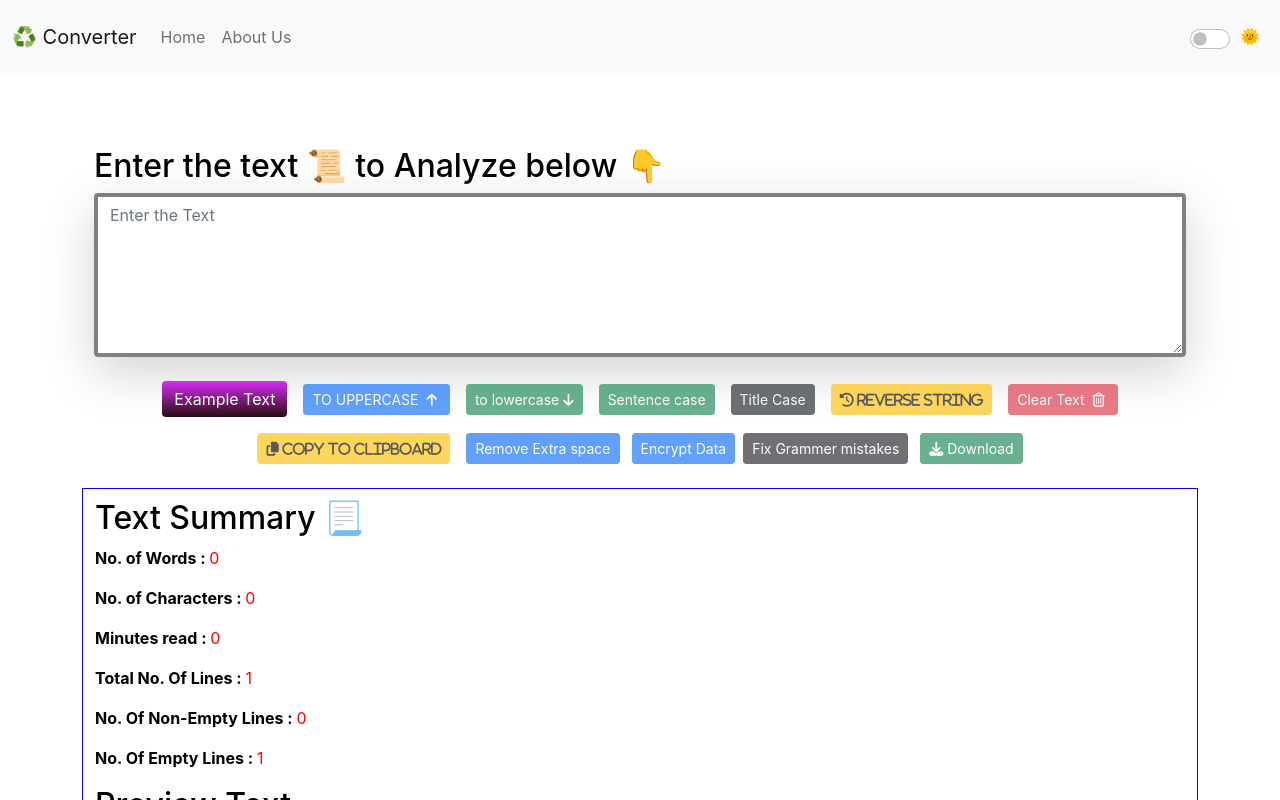
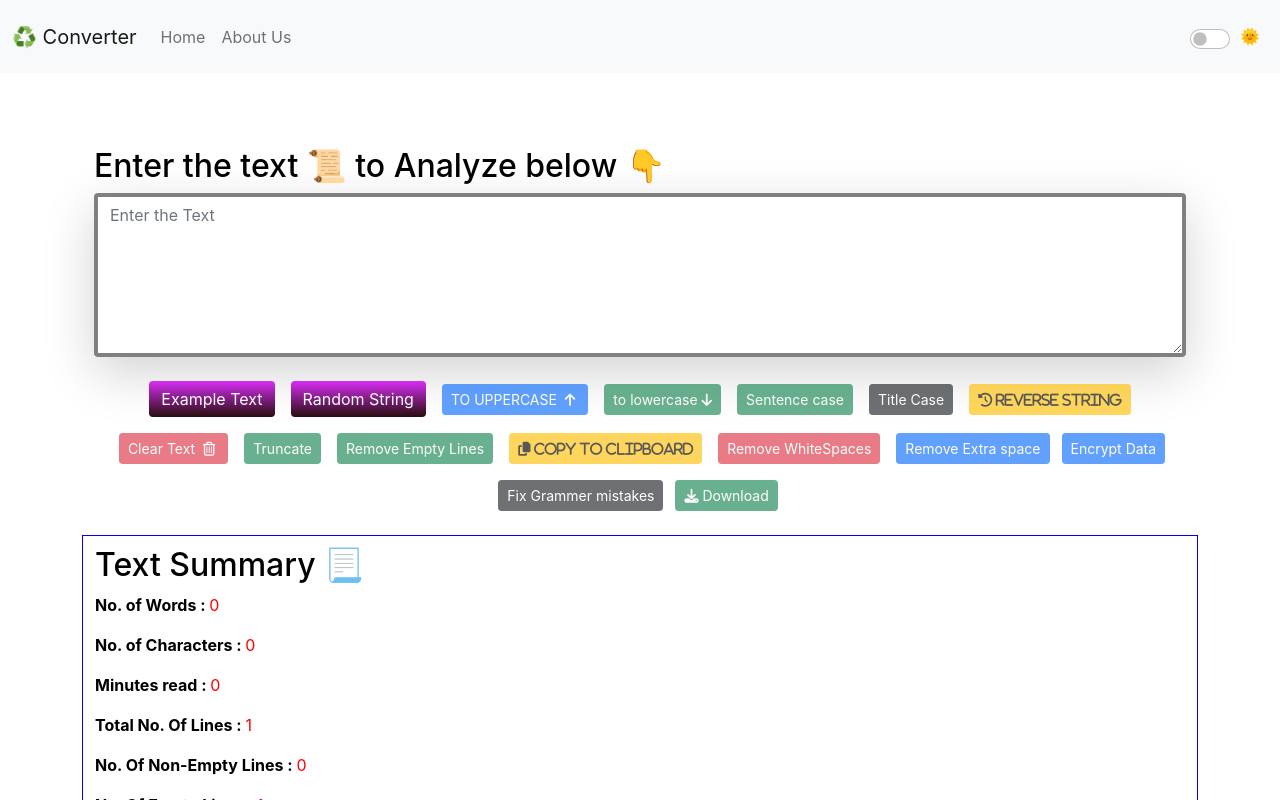
Before and after one commit to shubhamkumar5051/Convert-Case, a React (Create React App) app: page / in a window 1280 px wide. Shown: the top 800 px of the page. Built offline with nearby package versions, Linux system fonts and the light colour scheme.

Commit message:
feat multiple string functions

```diff
--- a/src/App.js
+++ b/src/App.js
@@ -17,7 +17,7 @@ function App() {
     });
     setTimeout(() => {
       setAlert(null);
-    }, 2000);
+    }, 3000);
   };
 
   //toggle function
--- a/src/components/Footer.js
+++ b/src/components/Footer.js
@@ -67,10 +67,11 @@ export default function Footer(props) {
             // style={{ backgroundColor: `rgba(0, 0, 0, 0.7)` }}
           >
             <a
+              style={{ textDecoration: "none" }}
               className={`text-${props.mode === "light" ? "dark" : "light"}`}
               href="https://portfolio-shubhamkr5051.netlify.app/"
             >
-              © 2021 Copyright- Shubham kumar
+              © 2021 Copyright- Shubham Kumar
             </a>
           </div>
         </footer>
--- a/src/components/TextForm.js
+++ b/src/components/TextForm.js
@@ -75,7 +75,7 @@ export default function TextForm(props) {
 
   //example logic
   const Example = () => {
-    const exampleString = `Welcome to String Converter.. To change the case of your text, paste it here and press the corresponding buttons below`;
+    const exampleString = `Welcome to String Converter..\nTo change the case of your text, paste it here and press the corresponding buttons below`;
     setText(exampleString);
     props.showAlert("Demo Example", "success");
   };
@@ -87,6 +87,48 @@ export default function TextForm(props) {
     setText(finalSentence);
     props.showAlert("Reversed", "success");
   }
+  //truncate string
+  const toTruncate = () => {
+    const str = text;
+    let num = 0;
+    var temp = 0;
+    num = prompt("Enter the length to Truncate the string");
+    if (str.length > num) {
+      temp = 1;
+      let subStr = str.substring(0, num);
+      setText(subStr);
+    } else {
+      setText(str);
+    }
+    if (temp === 1) {
+      props.showAlert(`String Truncated`, "success");
+    } else {
+      props.showAlert(`Error: Truncate Size > Length of string `, "danger");
+    }
+  };
+  // random string
+  function randomString() {
+    let length = 100;
+    var result = "";
+    var characters = "ABCDEFGHIJKLMNOPQRSTUVWXYZabcdefghijklmnopqrstuvwxyz";
+    var charactersLength = characters.length;
+    for (var i = 0; i < length; i++) {
+      result += characters.charAt(Math.floor(Math.random() * charactersLength));
+    }
+    setText(result);
+  }
+  // remove empty lines
+  const emptyLines = () => {
+    let string = text;
+    string = string.replace(/^\s*\n/gm, "");
+    setText(string);
+  };
+
+  const whiteSpaces = () => {
+    let string = text;
+    string = string.replace(/\s/g, "");
+    setText(string);
+  };
   // download feature
   function download(filename = "string-converter.txt") {
     const mySentence = text;
@@ -183,6 +225,17 @@ export default function TextForm(props) {
                 Example Text
               </button>
               <button
+                style={{
+                  backgroundImage: "linear-gradient(#d72df4 ,#2a0707cf)",
+                  color: "white",
+                  border: "none",
+                }}
+                className="btn btn-dark mx-2 my-2"
+                onClick={randomString}
+              >
+                Random String
+              </button>
+              <button
                 disabled={text.length === 0}
                 type="button"
                 className="btn btn-primary btn-sm mx-2 my-2"
@@ -232,7 +285,22 @@ export default function TextForm(props) {
               >
                 Clear Text <i className="far fa-trash-alt mx-1"></i>
               </button>
-
+              <button
+                disabled={text.length === 0}
+                type="button"
+                className="btn btn-success btn-sm mx-2 my-2"
+                onClick={toTruncate}
+              >
+                Truncate
+              </button>
+              <button
+                disabled={text.length === 0}
+                type="button"
+                className="btn btn-success btn-sm mx-2 my-2"
+                onClick={emptyLines}
+              >
+                Remove Empty Lines
+              </button>
               <button
                 disabled={text.length === 0}
                 type="button"
@@ -241,7 +309,14 @@ export default function TextForm(props) {
               >
                 <i className="fas fa-copy"> Copy to Clipboard</i>
               </button>
-
+              <button
+                disabled={text.length === 0}
+                type="button"
+                className="btn btn-danger btn-sm mx-2 my-2"
+                onClick={whiteSpaces}
+              >
+                Remove WhiteSpaces
+              </button>
               <button
                 disabled={text.length === 0}
                 type="button"
```
